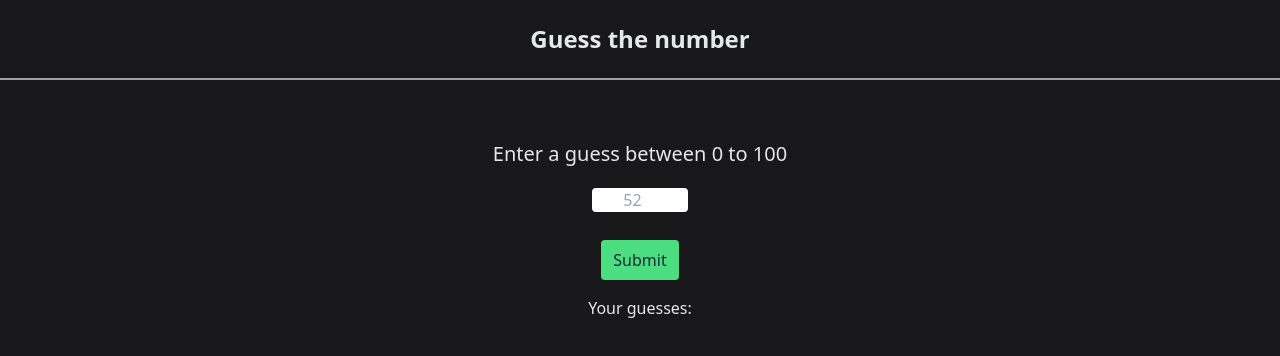
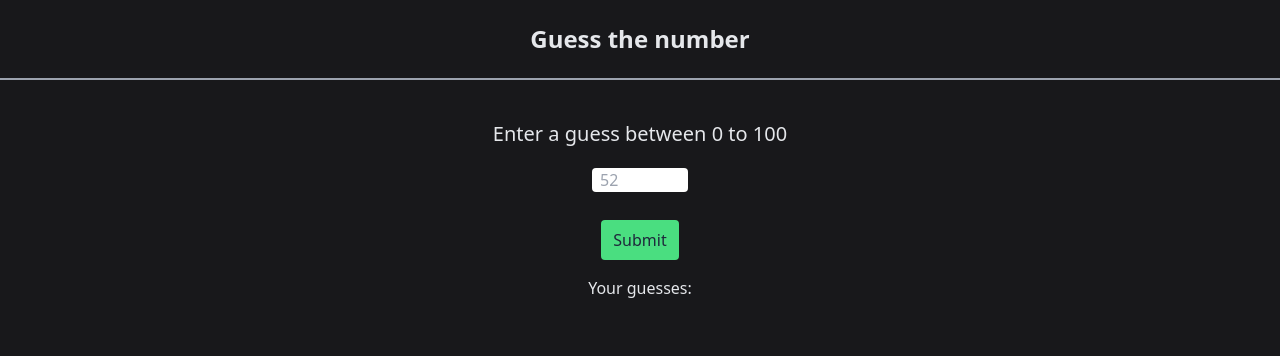
Before and after one commit to alexxtomas/Frontend-Mini-Challenges, a Next.js app: page /challenge/guess-the-number in a window 1280 px wide. Shown: the top 356 px of the page. Built offline with nearby package versions, Linux system fonts and the light colour scheme.

Commit message:
Delete unnecessary margin

```diff
--- a/src/pages/challenge/counter.js
+++ b/src/pages/challenge/counter.js
@@ -11,7 +11,7 @@ export default function Counter() {
       <Head title='Counter' />
       <HeaderLayout>Counter</HeaderLayout>
       <MainLayout>
-        <p className='text-5xl mt-10'>{counter}</p>
+        <p className='text-5xl '>{counter}</p>
         <div className='p-5 '>
           <button
             className='py-1 px-4 rounded text-3xl  bg-blue-500 m-2'
--- a/src/pages/challenge/guess-the-number.js
+++ b/src/pages/challenge/guess-the-number.js
@@ -2,6 +2,7 @@ import Head from '@/components/Head'
 import HeaderLayout from '@/components/layouts/HeaderLayout'
 import MainLayout from '@/components/layouts/MainLayout'
 import { useMemo, useRef, useState } from 'react'
+
 export default function GuessTheNumber() {
   const [restartGame, setRestartGame] = useState(false)
   const randomNumber = useMemo(() => Number.parseInt(Math.random() * 101), [restartGame])
@@ -46,11 +47,11 @@ export default function GuessTheNumber() {
       <Head title='Guess the number' />
       <HeaderLayout>Guess the number</HeaderLayout>
       <MainLayout>
-        <label htmlFor='guess' className='mt-5 mb-5 text-xl'>
+        <label htmlFor='guess' className=' mb-5 text-xl'>
           Enter a guess between 0 to 100
         </label>
         <input
-          className='  mb-5 text-black font-medium rounded w-24 text-center'
+          className='  mb-5 text-black font-medium rounded w-24  pl-2'
           id='guess'
           type='number'
           required
```
